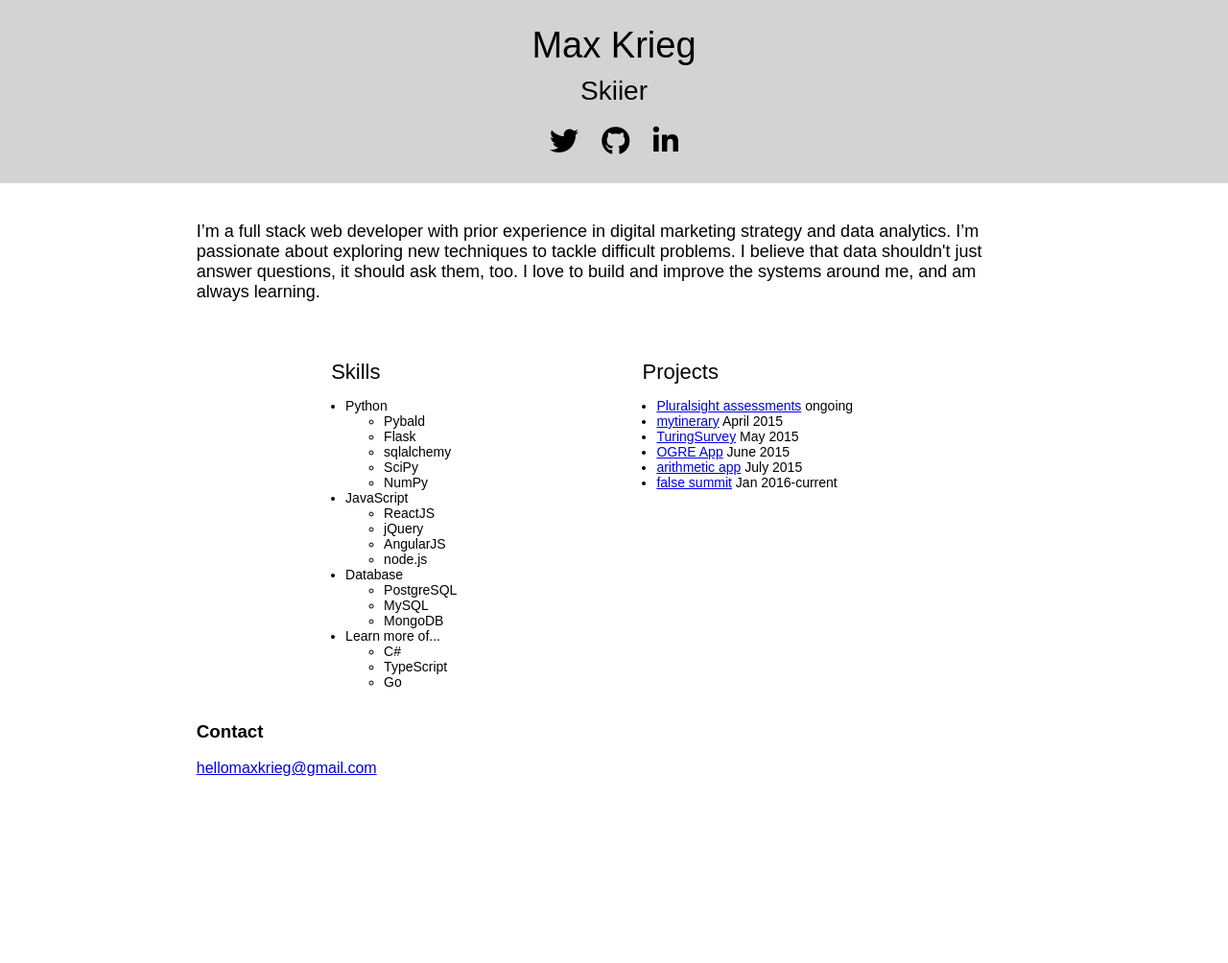
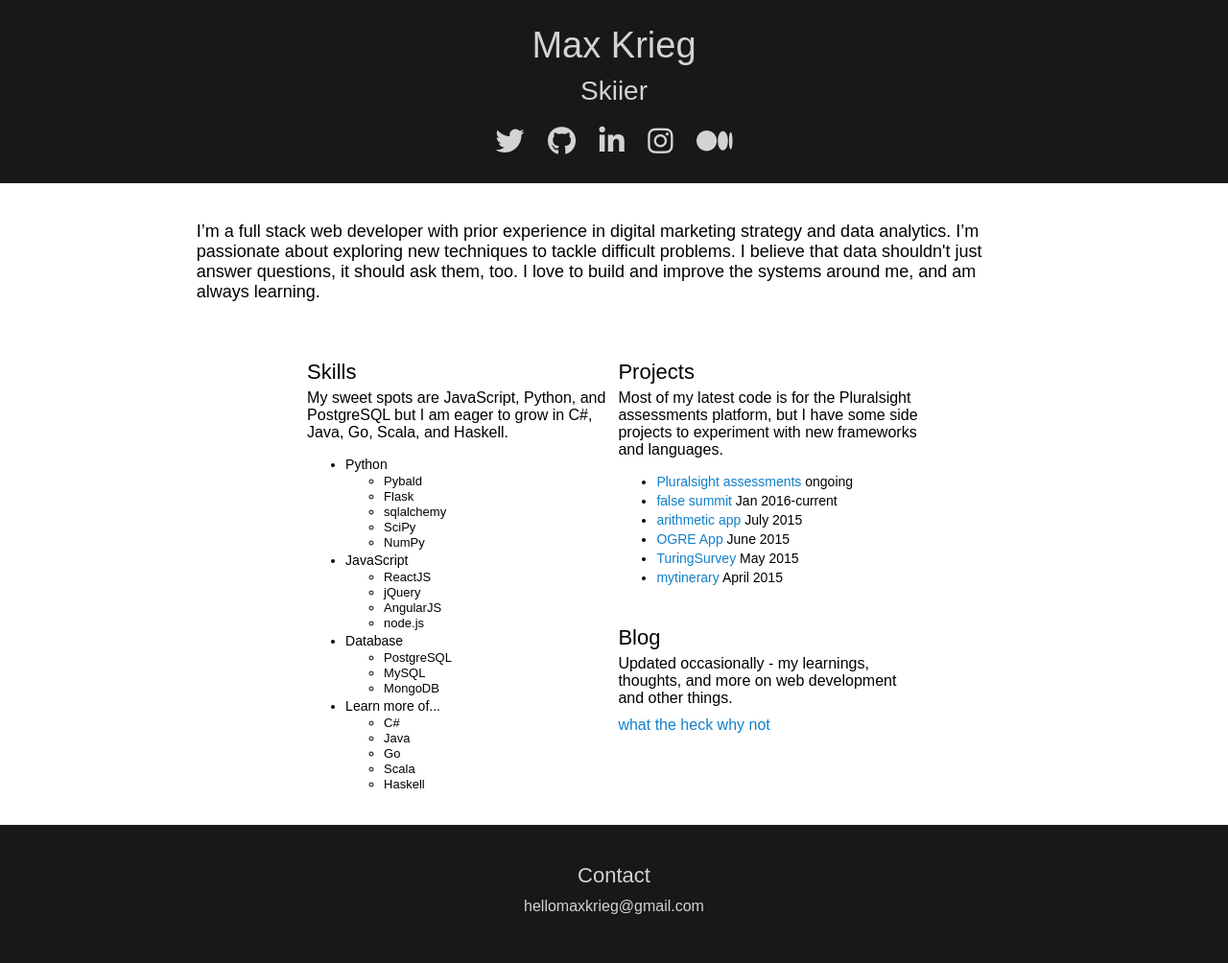
Before and after one commit to maxkrieg/personal_site, a plain HTML site: page index.html in a window 1280 px wide. Shown: the whole page at 96% size. Before the commit the page ends 850 px from the top, so only its background shows below. Drawn offline with nearby package versions, Linux system fonts and the light colour scheme.

Commit message:
Finishing touches

```diff
--- a/css/styles.css
+++ b/css/styles.css
@@ -1,11 +1,12 @@
-body {
-  padding-bottom: 40px;
+a {
+  text-decoration: none;
 }
 
 .header {
   text-align: center;
   padding: 26px 10px;
-  background: #D3D3D3;
+  background: #181818;
+  color: #D3D3D3;
 }
 
 .header > * {
@@ -29,24 +30,38 @@ body {
 
 .header__icons a {
   font-size: 30px;
-  color: #000000;
+  color: #D3D3D3;
   margin: 0 10px;
   transition: color 0.25s ease-in-out;
 }
 
 .header__icons a:hover {
   cursor: pointer;
-  color: #127FC9;
+  color: #FFFFFF;
   transition: color 0.25s ease-in-out;
 }
 
-.header__icons a:hover {
+.header__icons a:active {
   cursor: pointer;
-  color: #0a4c78;
+  color: #FFFFFF;
 }
 
 .main {
   padding: 0 6%;
+}
+
+.main a {
+  transition: color 0.25s ease-in-out;
+  color: #127FC9;
+}
+
+.main a:visited {
+  color: #127FC9;
+}
+
+.main a:hover {
+  transition: color 0.25s ease-in-out;
+  color: #59a5d9;
 }
 
 @media (min-width: 600px) {
@@ -72,19 +87,33 @@ body {
   margin: 60px auto 0 auto;
 }
 
+
 .content__skills,
-.content__projects {
-  display: inline-block;
+.content__projects-blog {
   vertical-align: top;
-  width: 48%;
-  padding-left: 1%;
+  width: 100%;
+}
+
+@media (min-width: 750px) {
+
+  .content__skills,
+  .content__projects-blog {
+    display: inline-block;
+    width: 48%;
+    padding-left: 1%;
+  }
+
 }
 
 .content__header {
   font-weight: 300;
   margin: 0;
   font-size: 22px;
-  padding-left: 8%;
+}
+
+.content__description {
+  margin: 5px 0 0 0;
+  font-weight: 300;
 }
 
 .content__list {
@@ -92,6 +121,51 @@ body {
   font-weight: 200;
 }
 
-.skills__list > li {
-  margin-top: 5px;
+.content__list li {
+  line-height: 20px;
 }
+
+
+
+.blog-header {
+  margin-top: 40px;
+}
+
+.content__blog-link {
+  display: block;
+  margin: 10px 0 30px 0;
+}
+
+.skill-sublist li {
+  font-size: 13px;
+  line-height: 16px;
+}
+
+.footer {
+  text-align: center;
+  margin-top: 20px;
+  font-size: 16px;
+  font-weight: 300;
+  padding: 40px;
+  background: #181818;
+  color: #D3D3D3;
+}
+
+.footer h3 {
+  font-weight: 300;
+  margin: 0;
+  font-size: 22px;
+}
+
+.footer a {
+  display: block;
+  margin: 10px 0;
+  color: #D3D3D3;
+  transition: color 0.25s ease-in-out;
+}
+
+.footer a:hover {
+  color: #FFFFFF;
+  cursor: pointer;
+  transition: color 0.25s ease-in-out;
+}
--- a/index.html
+++ b/index.html
@@ -16,11 +16,13 @@
 
     <header class="header">
       <h1 class="header__name">Max Krieg</h1>
-      <h2 class="header__type">Full Stack Web Developer</h2>
+      <h2 class="header__type">Software Developer</h2>
       <div class="header__icons">
-        <a href="https://twitter.com/kriegmax" target="_blank"><i class="fa fa-twitter"></i></a>
-        <a href="https://github.com/maxkrieg" target="_blank"><i class="fa fa-github"></i></a>
-        <a href="https://www.linkedin.com/in/maxkrieg" target="_blank"><i class="fa fa-linkedin"></i></a>
+        <a title="Twitter" href="https://twitter.com/kriegmax" target="_blank"><i class="fa fa-twitter"></i></a>
+        <a title="Github" href="https://github.com/maxkrieg" target="_blank"><i class="fa fa-github"></i></a>
+        <a title="LinkedIn" href="https://www.linkedin.com/in/maxkrieg" target="_blank"><i class="fa fa-linkedin"></i></a>
+        <a title="Instagram" href="https://www.instagram.com/maxwellkrieg/" target="_blank"><i class="fa fa-instagram"></i></a>
+        <a title="Medium" href="https://medium.com/@kriegmax" target="_blank"><i class="fa fa-medium"></i></a>
       </div>
     </header>
 
@@ -35,9 +37,10 @@
       <div class="main__content">
         <div class="content__skills">
           <h3 class="content__header">Skills</h3>
+          <p class="content__description">My sweet spots are JavaScript, Python, and PostgreSQL but I am eager to grow in C#, Java, Go, Scala, and Haskell.</p>
           <ul class="content__list">
             <li>Python</li>
-              <ul>
+              <ul class="skill-sublist">
                 <li>Pybald</li>
                 <li>Flask</li>
                 <li>sqlalchemy</li>
@@ -45,48 +48,53 @@
                 <li>NumPy</li>
               </ul>
             <li>JavaScript</li>
-              <ul>
+              <ul class="skill-sublist">
                 <li>ReactJS</li>
                 <li>jQuery</li>
                 <li>AngularJS</li>
                 <li>node.js</li>
               </ul>
             <li>Database</li>
-              <ul>
+              <ul class="skill-sublist">
                 <li>PostgreSQL</li>
                 <li>MySQL</li>
                 <li>MongoDB</li>
               </ul>
             <li>Learn more of...</li>
-              <ul>
+              <ul class="skill-sublist">
                 <li>C#</li>
-                <li>TypeScript</li>
+                <li>Java</li>
                 <li>Go</li>
+                <li>Scala</li>
+                <li>Haskell</li>
               </ul>
           </ul>
         </div>
 
-        <div class="content__projects">
+        <div class="content__projects-blog">
           <h3 class="content__header">Projects</h3>
-          <ul class="content__list">
-            <li><a href="#">Pluralsight assessments</a> ongoing</li>
-            <li><a href="#">mytinerary</a> April 2015</li>
-            <li><a href="#">TuringSurvey</a> May 2015</li>
-            <li><a href="#">OGRE App</a> June 2015</li>
-            <li><a href="#">arithmetic app</a> July 2015</li>
-            <li><a href="#">false summit</a> Jan 2016-current</li>
+          <p class="content__description">Most of my latest code is for the Pluralsight assessments platform, but I have some side projects to experiment with new frameworks and languages.</p>
+          <ul class="content__list projects-list">
+            <li><a href="https://www.pluralsight.com/product/tests" title="Pluralsight assessmewnts">Pluralsight assessments</a>  ongoing</li>
+            <li><a href="https://github.com/maxkrieg/false_summit" title="false summit">false summit</a>  Jan 2016-current</li>
+            <li><a href="https://github.com/maxkrieg/arithmetic-app" title="arithmetic app">arithmetic app</a>  July 2015</li>
+            <li><a href="https://github.com/maxkrieg/ogre_app" title="OGRE App">OGRE App</a>  June 2015</li>
+            <li><a href="https://github.com/maxkrieg/turing-survey" title="TuringSurvey">TuringSurvey</a>  May 2015</li>
+            <li><a href="https://github.com/maxkrieg/mytinerary_app" title="mytinerary">mytinerary</a>  April 2015</li>
           </ul>
+
+          <h3 class="content__header blog-header">Blog</h3>
+          <p class="content__description">Updated occasionally - my learnings, thoughts, and more on web development and other things.</p>
+          <a class="content__blog-link" href="https://medium.com/what-the-heck-why-not">what the heck why not</a>
         </div>
       </div>
 
-      <div>
-        <h3>Contact</h3>
-        <a href="mailto:hellomaxkrieg@gmail.com?Subject=Website%20Stuff">hellomaxkrieg@gmail.com</a>
-      </div>
     </div>
 
-
-
+    <div class="footer">
+      <h3>Contact</h3>
+      <a href="mailto:hellomaxkrieg@gmail.com?Subject=Website%20Stuff">hellomaxkrieg@gmail.com</a>
+    </div>
 
     <script src="https://use.fontawesome.com/769fee8a18.js"></script>
     <script
--- a/js/app.js
+++ b/js/app.js
@@ -1,7 +1,7 @@
 var app = {
   subheaderCarousel: function() {
     var types = [
-      'Full Stack Web Developer',
+      'Software Developer',
       'Skiier',
       'Climber',
       'Runner',
```
